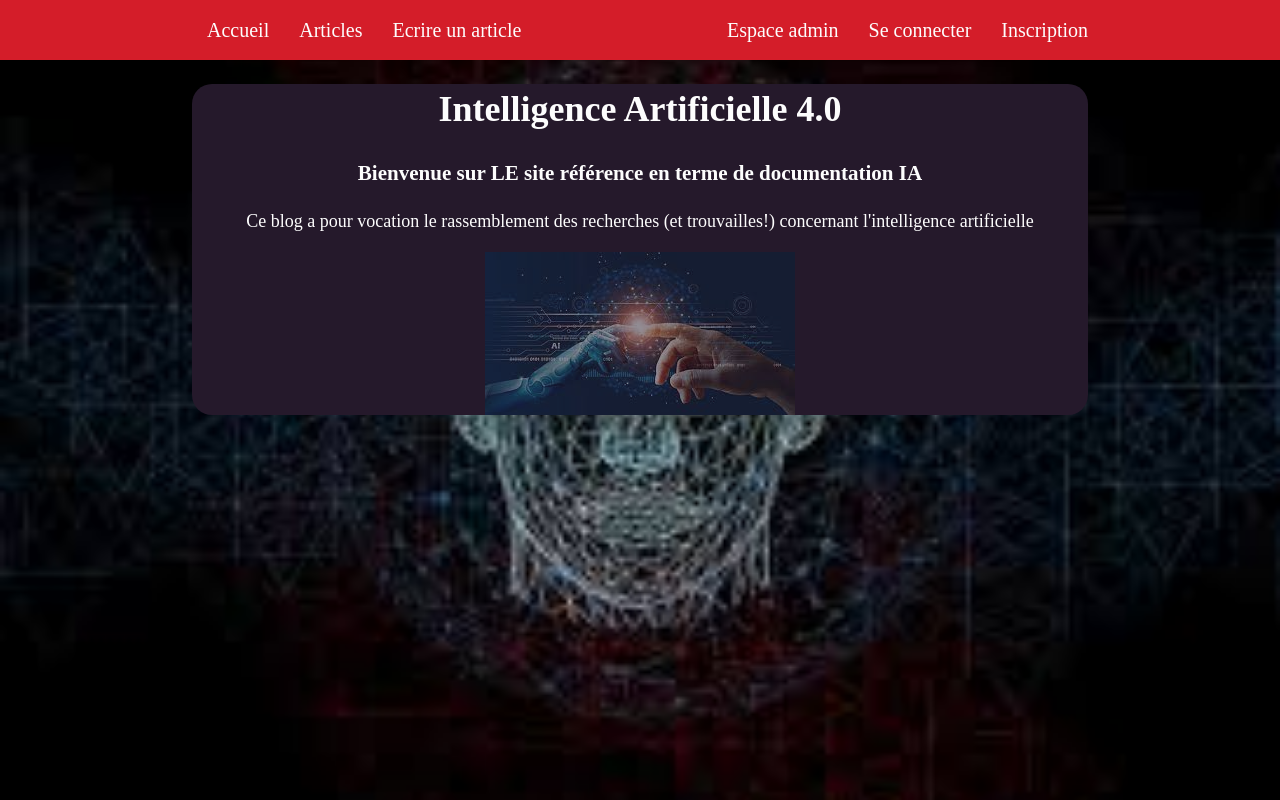
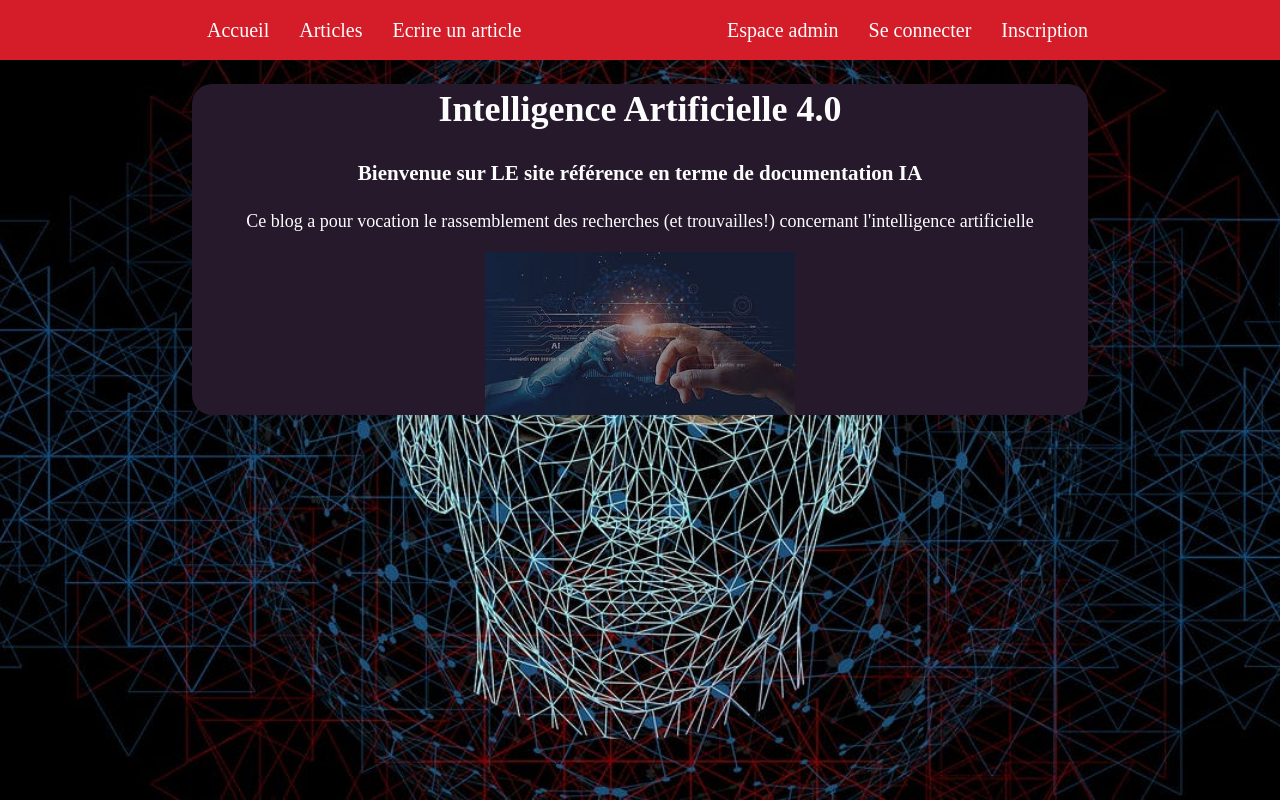
Before and after one commit to StevenDelval/Flask-mongoDB-TechIA, a Flask app: page / in a window 1280 px wide. Run offline with Flask 2, Linux system fonts and the light colour scheme; data that the repository does not hold is empty; style sheets or scripts are compiled from the project's sources.

Commit message:
correction fond

```diff
--- a/static/css/base/_base.scss
+++ b/static/css/base/_base.scss
@@ -1,6 +1,6 @@
 body{
     background-color: $couleur_fond;
-    background-image: url("../img/fond.jpeg");
+    background-image: url("../img/fond3.jpeg");
     background-repeat: no-repeat;
     background-position: center;
     background-size: cover;
```
Also changed, not shown: static/img/fond3.avif (added), static/img/fond3.jpeg (added).
